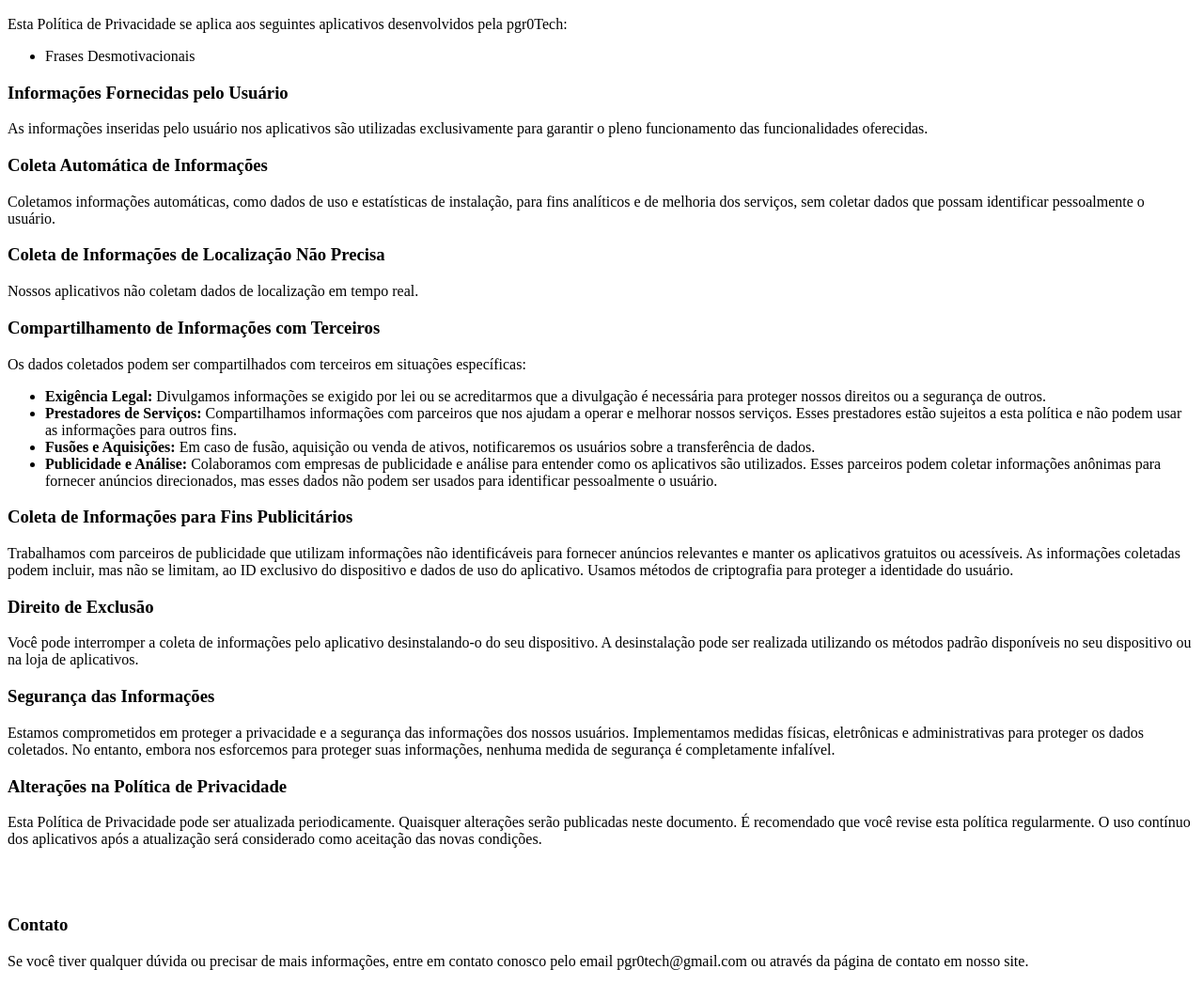
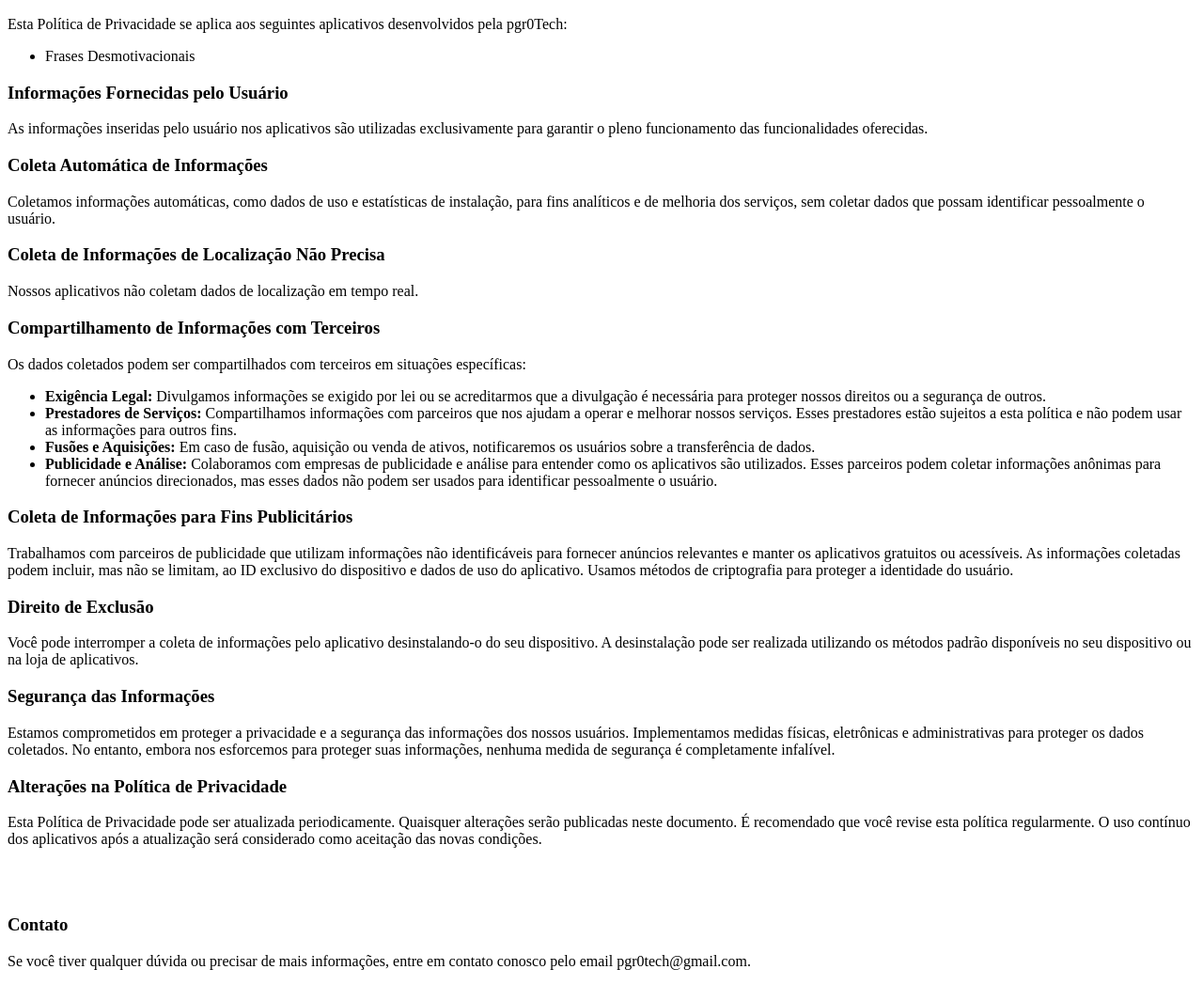
Before and after one commit to Lucas-pgr/politica-de-privacidade, a plain HTML site: page index.html in a window 1280 px wide. Shown: the part 50-1098 px from the top of the page at 94% size. Drawn offline with Linux system fonts and the light colour scheme.

Commit message:
Update index.html
retirada do texto referente ao Contato, mantendo apenas email.

```diff
--- a/index.html
+++ b/index.html
@@ -35,7 +35,7 @@
     <p> Esta Política de Privacidade pode ser atualizada periodicamente. Quaisquer alterações serão publicadas neste documento. É recomendado que você revise esta política regularmente. O uso contínuo dos aplicativos após a atualização será considerado como aceitação das novas condições.</p>
     <br><br>
     <h3>Contato</h3>
-    <p> Se você tiver qualquer dúvida ou precisar de mais informações, entre em contato conosco pelo email pgr0tech@gmail.com ou através da página de contato em nosso site.</p>
+    <p> Se você tiver qualquer dúvida ou precisar de mais informações, entre em contato conosco pelo email pgr0tech@gmail.com.</p>
 
 
 
```
